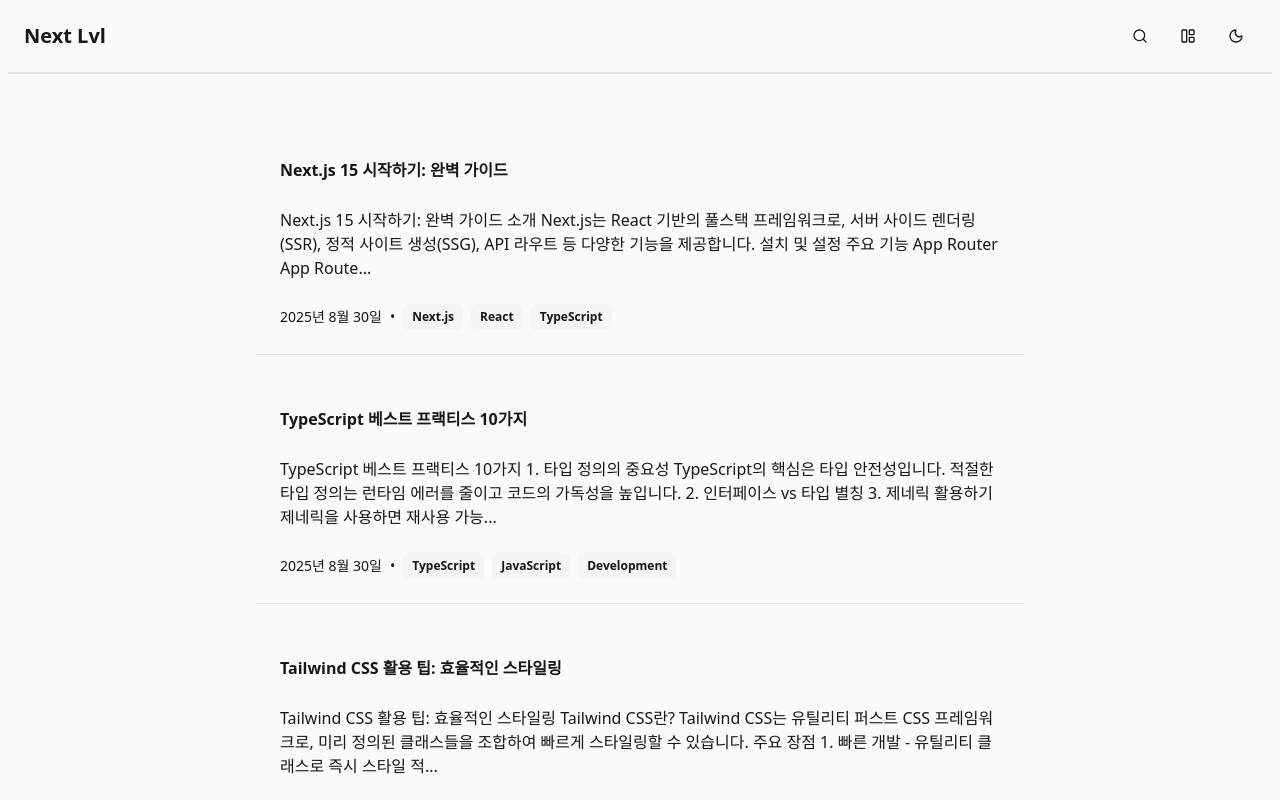
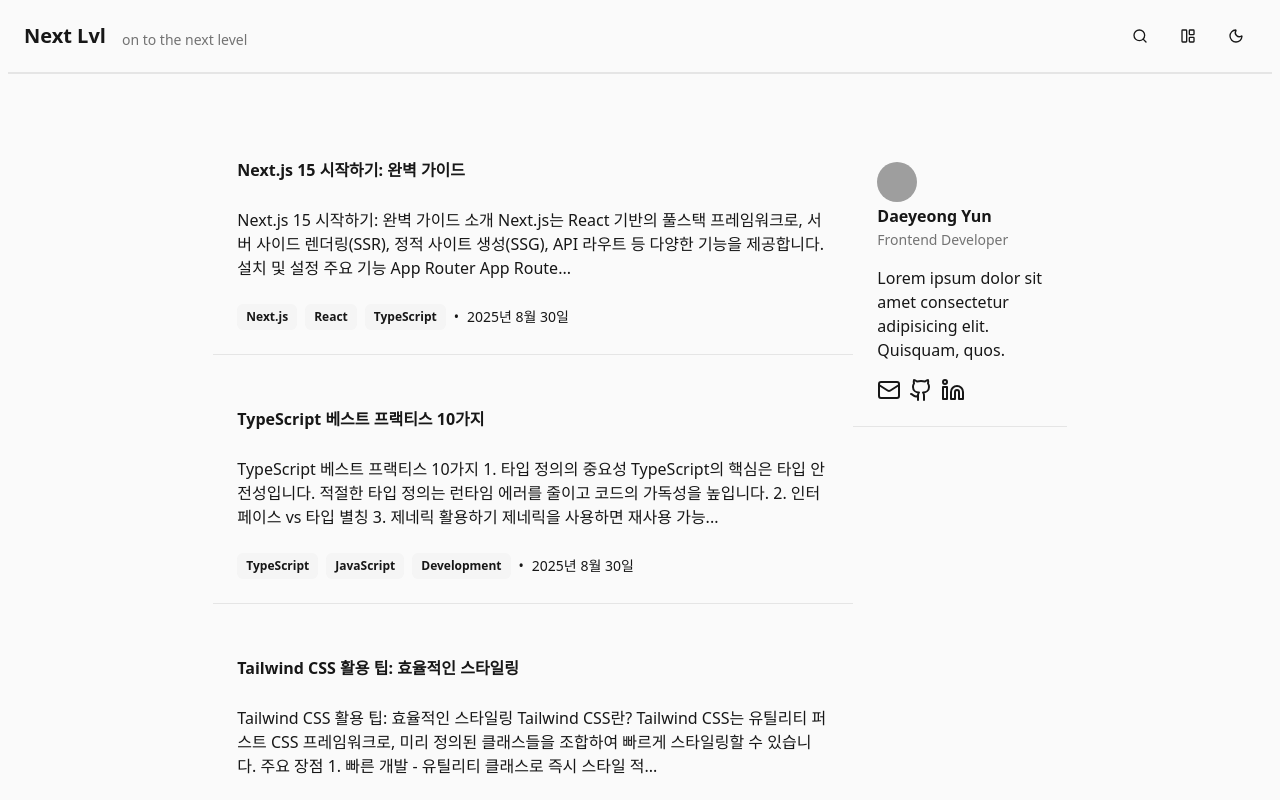
Before and after one commit to SometimesThinks/next-level, a Next.js app: page / in a window 1280 px wide. Shown: the top 800 px of the page. Built offline with nearby package versions, Linux system fonts and the light colour scheme; grey boxes are pictures that could not be loaded.

Commit message:
feat: 프로필 컴포넌트 기본 구조 구현

```diff
--- a/app/layout.tsx
+++ b/app/layout.tsx
@@ -24,7 +24,7 @@
         <ThemeProvider attribute="class">
           <div className="flex min-h-screen flex-col">
             <Header />
-            <main className="my-16 flex-1">{children}</main>
+            {children}
             <Footer />
           </div>
         </ThemeProvider>
--- a/app/page.tsx
+++ b/app/page.tsx
@@ -1,7 +1,17 @@
+import Profile from '@/components/blog/Profile';
 import PostList from '@/components/posts/PostList';
 
 const Home = () => {
-  return <PostList />;
+  return (
+    <div className="my-16 grid grid-cols-1 justify-center lg:grid-cols-6">
+      <main className="lg:col-span-3 lg:col-start-2">
+        <PostList />
+      </main>
+      <aside className="hidden lg:col-span-1 lg:block">
+        <Profile />
+      </aside>
+    </div>
+  );
 };
 
 export default Home;
--- /dev/null
+++ b/components/blog/Profile.tsx
@@ -0,0 +1,30 @@
+import { Mail, Github, Linkedin } from 'lucide-react';
+
+import { Avatar, AvatarImage } from '../ui/avatar';
+import { Card, CardHeader, CardFooter, CardContent, CardTitle, CardDescription } from '../ui/card';
+
+const Profile = () => {
+  return (
+    <Card className="gap-4 border-b bg-background text-foreground dark:bg-background dark:text-foreground">
+      <CardHeader>
+        <Avatar>
+          <AvatarImage src="https://github.com/shadcn.png" />
+        </Avatar>
+        <CardTitle>Daeyeong Yun</CardTitle>
+        <CardDescription>Frontend Developer</CardDescription>
+      </CardHeader>
+      <CardContent>
+        <p>Lorem ipsum dolor sit amet consectetur adipisicing elit. Quisquam, quos.</p>
+      </CardContent>
+      <CardFooter className="gap-2">
+        {/* todo: 아이콘 클릭시 링크로 이동 */}
+        {/* todo: 아이콘 변경 */}
+        <Mail />
+        <Github />
+        <Linkedin />
+      </CardFooter>
+    </Card>
+  );
+};
+
+export default Profile;
--- a/components/layout/Header.tsx
+++ b/components/layout/Header.tsx
@@ -19,10 +19,11 @@
     <header className="mx-2 border-b-2 bg-background p-4 text-foreground dark:bg-background dark:text-foreground">
       <div className="flex items-center justify-between">
         {/* 홈 타이틀 박스 */}
-        <div>
+        <div className="flex items-end gap-4">
           <Link href="/" className="text-xl font-bold">
             Next Lvl
           </Link>
+          <span className="text-sm text-muted-foreground">on to the next level</span>
         </div>
         {/* 오른쪽 액션 버튼 박스 */}
         <div className="space-x-2">
--- a/components/posts/PostDetail.tsx
+++ b/components/posts/PostDetail.tsx
@@ -28,17 +28,17 @@
           />
         </CardContent>
         <CardFooter className="flex-wrap items-center gap-2 text-sm">
-          <span>{formatDate(post.date)}</span>
           {post.tags.length > 0 && (
             <>
-              <span>•</span>
               {post.tags.map((tag) => (
                 <Badge key={tag} variant="secondary" className="px-2 py-1">
                   {tag}
                 </Badge>
               ))}
+              <span>•</span>
             </>
           )}
+          <span>{formatDate(post.date)}</span>
         </CardFooter>
       </Card>
     </div>
--- a/components/posts/PostListItem.tsx
+++ b/components/posts/PostListItem.tsx
@@ -8,25 +8,25 @@
 const PostListItem = ({ post }: { post: Post }) => {
   return (
     <Link href={`/posts/${post.slug}`}>
-      <Card className="min-w-lg max-w-3xl border-b bg-background text-foreground dark:bg-background dark:text-foreground">
-        <CardHeader>
+      <Card className="min-w-lg hover: max-w-3xl border-b bg-background text-foreground dark:bg-background dark:text-foreground">
+        <CardHeader className="hover:underline">
           <CardTitle>{post.title}</CardTitle>
         </CardHeader>
         <CardContent>
           <p>{post.excerpt}</p>
         </CardContent>
         <CardFooter className="ㅅㄷ flex-wrap items-center gap-2 text-sm">
-          <span>{formatDate(post.date)}</span>
           {post.tags.length > 0 && (
             <>
-              <span>•</span>
               {post.tags.map((tag) => (
                 <Badge key={tag} variant="secondary" className="px-2 py-1">
                   {tag}
                 </Badge>
               ))}
+              <span>•</span>
             </>
           )}
+          <span>{formatDate(post.date)}</span>
         </CardFooter>
       </Card>
     </Link>
--- /dev/null
+++ b/components/ui/avatar.tsx
@@ -0,0 +1,47 @@
+'use client';
+
+import * as AvatarPrimitive from '@radix-ui/react-avatar';
+import * as React from 'react';
+
+import { cn } from '@/lib/utils';
+
+const Avatar = React.forwardRef<
+  React.ElementRef<typeof AvatarPrimitive.Root>,
+  React.ComponentPropsWithoutRef<typeof AvatarPrimitive.Root>
+>(({ className, ...props }, ref) => (
+  <AvatarPrimitive.Root
+    ref={ref}
+    className={cn('relative flex h-10 w-10 shrink-0 overflow-hidden rounded-full', className)}
+    {...props}
+  />
+));
+Avatar.displayName = AvatarPrimitive.Root.displayName;
+
+const AvatarImage = React.forwardRef<
+  React.ElementRef<typeof AvatarPrimitive.Image>,
+  React.ComponentPropsWithoutRef<typeof AvatarPrimitive.Image>
+>(({ className, ...props }, ref) => (
+  <AvatarPrimitive.Image
+    ref={ref}
+    className={cn('aspect-square h-full w-full', className)}
+    {...props}
+  />
+));
+AvatarImage.displayName = AvatarPrimitive.Image.displayName;
+
+const AvatarFallback = React.forwardRef<
+  React.ElementRef<typeof AvatarPrimitive.Fallback>,
+  React.ComponentPropsWithoutRef<typeof AvatarPrimitive.Fallback>
+>(({ className, ...props }, ref) => (
+  <AvatarPrimitive.Fallback
+    ref={ref}
+    className={cn(
+      'flex h-full w-full items-center justify-center rounded-full bg-muted',
+      className,
+    )}
+    {...props}
+  />
+));
+AvatarFallback.displayName = AvatarPrimitive.Fallback.displayName;
+
+export { Avatar, AvatarImage, AvatarFallback };
--- a/package.json
+++ b/package.json
@@ -12,6 +12,7 @@
     "format:fix": "prettier . --write"
   },
   "dependencies": {
+    "@radix-ui/react-avatar": "^1.1.10",
     "@radix-ui/react-dropdown-menu": "^2.1.16",
     "@radix-ui/react-navigation-menu": "^1.2.14",
     "@radix-ui/react-slot": "^1.2.3",
```
Also changed, not shown: 2 other files (tests, documents, lock files or other folders).
